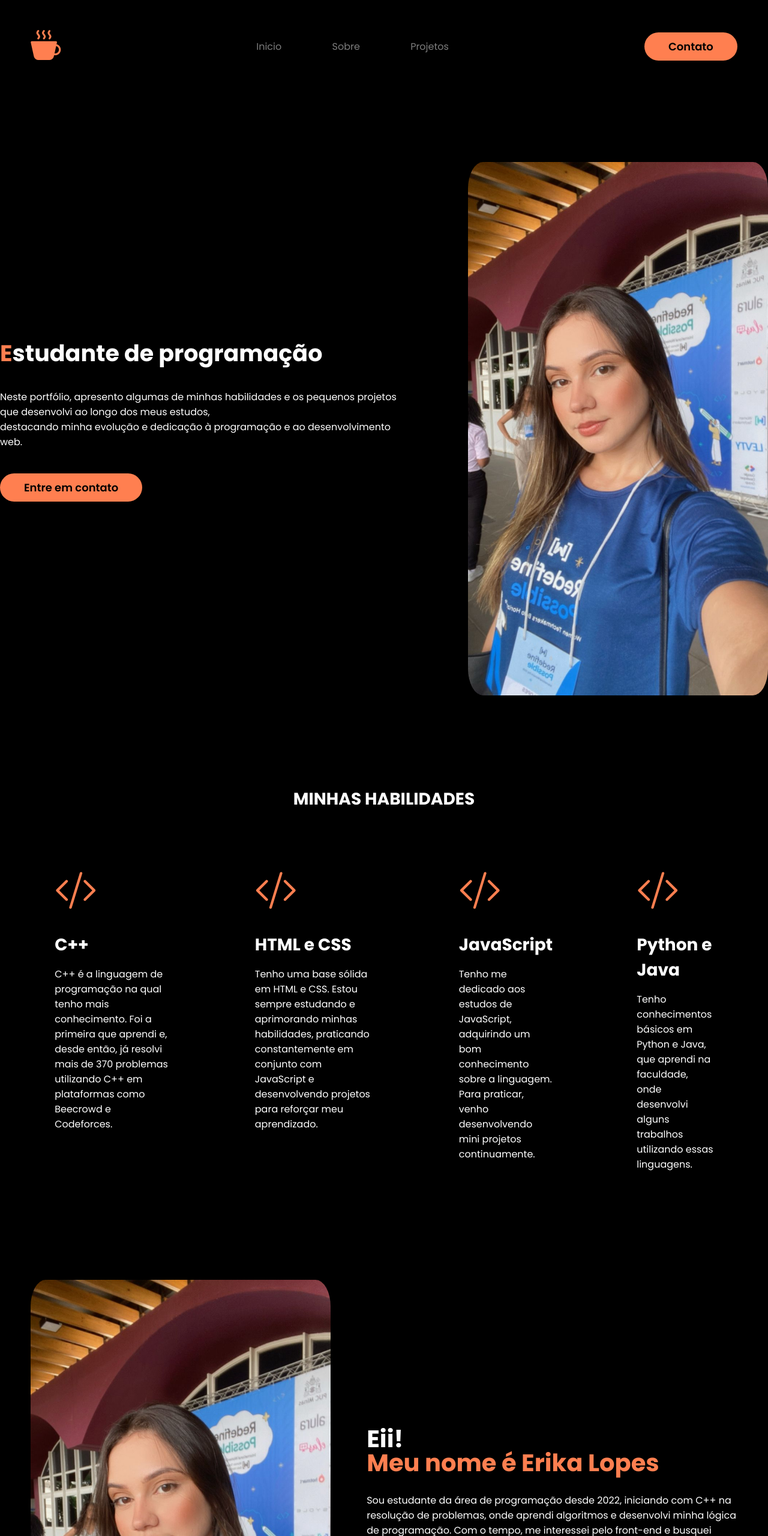
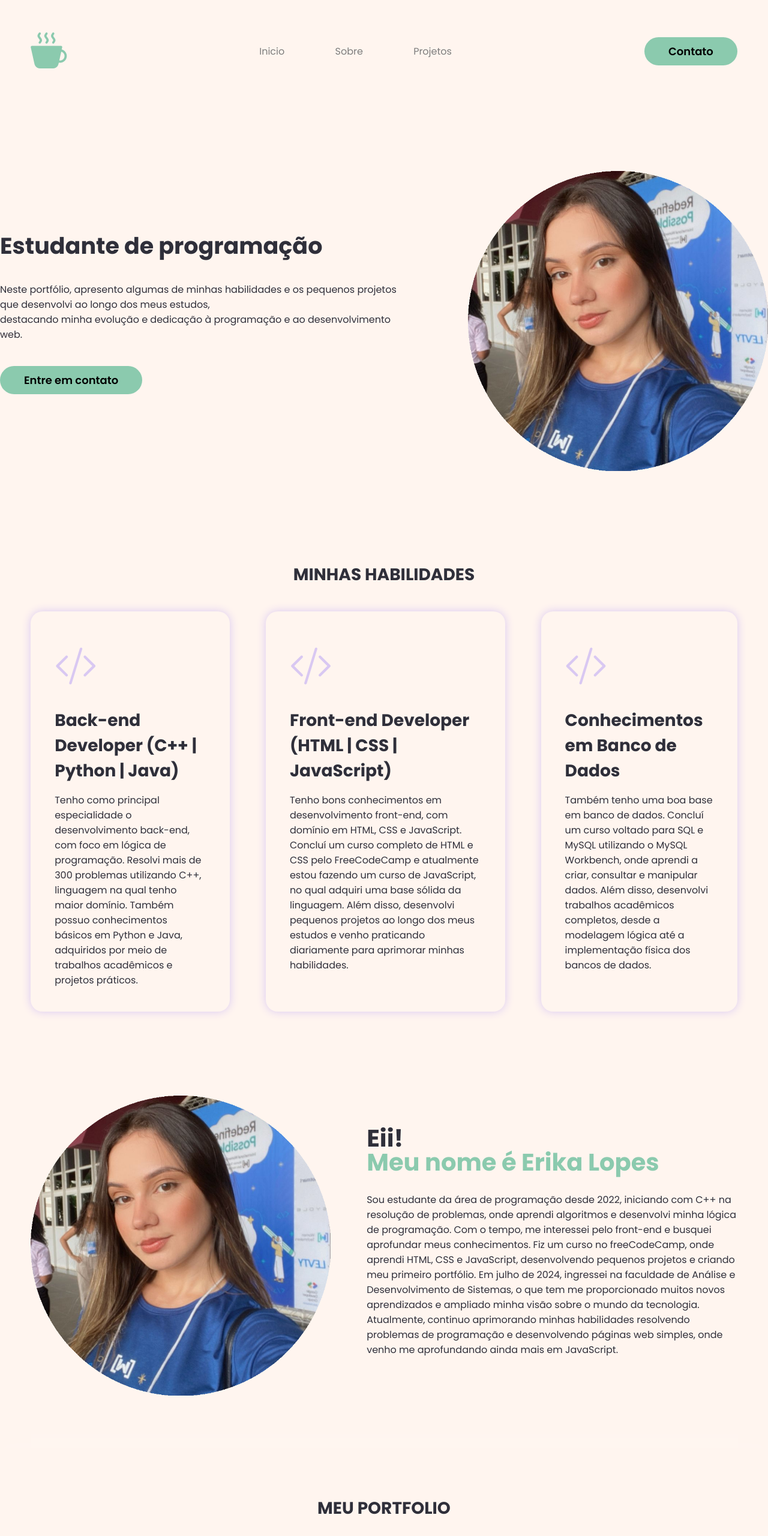
Before and after one commit to erikalps/portfolio, a plain HTML site: page index.html in a window 1280 px wide. Shown: the top 2560 px of the page at 60% size. Drawn offline with nearby package versions, Linux system fonts and the light colour scheme.

Commit message:
troquei a imagem do topo e do sobre, modifiquei os textos de especialidades, mudei as cores do site usando css

```diff
--- a/index.html
+++ b/index.html
@@ -62,7 +62,7 @@
                         </div> <!--btn-contato-->
                     </div> <!--topo_esquerdo-->
                     <div class="img-topo-site" class = "imagem">
-                        <img src="images/myPhoto.jpeg" alt="foto do autor">
+                        <img src="images/foto_redonda.png" alt="foto do autor">
                     </div>
                 </div> <!--flex-->
             </div> <!--interface-->
@@ -75,24 +75,20 @@
                 <div class="flex">
                     <div class="especialidades-box">
                         <i class="bi bi-code-slash"></i>
-                        <h3>C++</h3>
-                        <p> C++ é a linguagem de programação na qual tenho mais conhecimento. Foi a primeira que aprendi e, desde então, já resolvi mais de 370 problemas utilizando C++ em plataformas como Beecrowd e Codeforces.</p>
+                        <h3>Back-end Developer (C++ | Python | Java)</h3>
+                        <p> Tenho como principal especialidade o desenvolvimento back-end, com foco em lógica de programação. Resolvi mais de 300 problemas utilizando C++, linguagem na qual tenho maior domínio. Também possuo conhecimentos básicos em Python e Java, adquiridos por meio de trabalhos acadêmicos e projetos práticos.</p>
                     </div><!--especialidades box-->
                     <div class="especialidades-box">
                         <i class="bi bi-code-slash"></i>
-                        <h3>HTML e CSS</h3>
-                        <p>Tenho uma base sólida em HTML e CSS. Estou sempre estudando e aprimorando minhas habilidades, praticando constantemente em conjunto com JavaScript e desenvolvendo projetos para reforçar meu aprendizado.</p>
+                        <h3>Front-end Developer (HTML | CSS | JavaScript)</h3>
+                        <p>Tenho bons conhecimentos em desenvolvimento front-end, com domínio em HTML, CSS e JavaScript. Concluí um curso completo de HTML e CSS pelo FreeCodeCamp e atualmente estou fazendo um curso de JavaScript, no qual adquiri uma base sólida da linguagem. Além disso, desenvolvi pequenos projetos ao longo dos meus estudos e venho praticando diariamente para aprimorar minhas habilidades.</p>
                     </div><!--especialidades box-->
                     <div class="especialidades-box">
                         <i class="bi bi-code-slash"></i>
-                        <h3>JavaScript</h3>
-                        <p> Tenho me dedicado aos estudos de JavaScript, adquirindo um bom conhecimento sobre a linguagem. Para praticar, venho desenvolvendo mini projetos continuamente.</p>
+                        <h3>Conhecimentos em Banco de Dados</h3>
+                        <p> Também tenho uma boa base em banco de dados. Concluí um curso voltado para SQL e MySQL utilizando o MySQL Workbench, onde aprendi a criar, consultar e manipular dados. Além disso, desenvolvi trabalhos acadêmicos completos, desde a modelagem lógica até a implementação física dos bancos de dados.</p>
                     </div><!--especialidades box-->
-                    <div class="especialidades-box">
-                        <i class="bi bi-code-slash"></i>
-                        <h3>Python e Java</h3>
-                        <p> Tenho conhecimentos básicos em Python e Java, que aprendi na faculdade, onde desenvolvi alguns trabalhos utilizando essas linguagens.</p>
-                    </div><!--especialidades box-->
+
                 </div> <!--flex-->
             </div> <!--interface-->
         </section> <!--especialidades-->
@@ -101,7 +97,7 @@
             <div class="interface">
                 <div class="flex">
                     <div class="img-sobre", class = "imagem">
-                        <img src="images/myPhoto.jpeg" alt="">
+                        <img src="images/foto_redonda.png" alt="">
                     </div> <!--img sobre-->
                     <div class="txt-sobre">
                         <h2>Eii!  <span>Meu nome é Erika Lopes</span></h2>
--- a/styles.css
+++ b/styles.css
@@ -15,7 +15,7 @@
 
 }
 body{
-    background-color: #000;
+    background-color: #FFF5EF;
     height:100vh;
 }
 
@@ -33,7 +33,7 @@ body{
     padding: 10px 40px;
     font-size: 18px;
     font-weight: 600;
-    background-color: coral;
+    background-color: #8bcaae;
     border:0;
     border-radius: 30px;
     cursor: pointer;
@@ -41,13 +41,13 @@ body{
 }
 
 h2.titulo{
-    color: #fff;
+    color:#2F2F3A;
     font-size: 28px;
     text-align: center;
 }
 
 button:hover{
-    box-shadow: 0px 0px 8px coral;
+    box-shadow: 0px 0px 8px #D3F2E4;
     transform: scale(1.05);
 }
 /*cabeçalho*/
@@ -73,11 +73,11 @@ header a{
 }
 
  .interface .logo i{
-    color: coral;
-    font-size: 50px;
+    color: #8bcaae;
+    font-size: 60px;
 }
 header a:hover{
-    color: #fff;
+    color: #000;
     transform: scale(1.05);
 }
 
@@ -108,19 +108,16 @@ section.topo-do-site .flex{
 }
 
 .topo-do-site h1{
-    color:#fff;
+    color:#2F2F3A;
     font-size: 38px;
     line-height: 40px;
 }
 
 .topo-do-site .txt-do-site p{
-    color:#fff;
+    color:#2F2F3A;
     margin: 40px 0px;
 }
 
-.topo-do-site h1 .orange{
-    color: coral;
-}
 
 
 .topo-do-site .img-topo-site{
@@ -149,20 +146,21 @@ section.especialidades{
 }
 
 .especialidades .especialidades-box{
-    color:#fff;
+    color:#2F2F3A;
     padding:40px;
     margin-top: 40px;
     border-radius: 20px;
     transition: 1.2s;
+    box-shadow: 0 0 15px #D9C8F2;
 }
 
-.especialidades .especialidades-box:hover{
+.especialidades .especialidades-box:hover{ /*por enquanto obsoleto*/
     transform:scale(1.05px);
-    box-shadow: 0 0 15px #f0ececd8;
+    box-shadow: 0 0 15px #D9C8F2;
 }
 .especialidades .especialidades-box i{
     font-size: 70px;
-    color: coral;
+    color:  #D9C8F2;
 }
 
 
@@ -182,7 +180,7 @@ section.sobre .flex{
     gap: 60px;
 }
 .sobre .txt-sobre{
-    color: #fff;
+    color: #2F2F3A;
 }
 
 .sobre .txt-sobre h2{
@@ -193,7 +191,7 @@ section.sobre .flex{
 
 .sobre .txt-sobre h2 span{
     display: block;
-    color: coral;
+    color: #8bcaae;
 }
 .sobre .txt-sobre p{
     margin: 20px 0;
@@ -204,7 +202,7 @@ section.sobre .flex{
     width: 60px;
     height: 60px;
     border-radius: 30px;
-    background-color: coral;
+    background-color:#D3F2E4;
     border: none;
     font-size: 20px;
     cursor: pointer;
@@ -226,7 +224,7 @@ section.portifolio .flex{
 }
 
 .img-port{
-    width:360px;
+    width:300px;
     height: 460px;
     background-size: cover;
     background-position: 44% 0%;
@@ -277,17 +275,17 @@ footer .flex{
 
 }
 .border{
-    border-top: 2px solid coral;
+    border-top: 2px solid #000;
 }
 
 footer .line-footer p i{
-    color: coral;
-    font-size: 22px;
+    color: #61f0af;
+    font-size: 30px;
 }
 
 
 footer .line-footer p a{
-    color: #fff;
+    color: #000;
 }
 
 .btn-social {
@@ -299,9 +297,9 @@ footer .line-footer p a{
     display: flex;
     align-items: center;
     justify-content: center;
-    width: 40px;
+    width: 50px;
     height: 40px;
-    background-color: coral;
+    background-color: #9fecc9;
     color: black;
     border-radius: 50%;
     text-decoration: none;
```
Also changed, not shown: images/foto_redonda.png (added).
